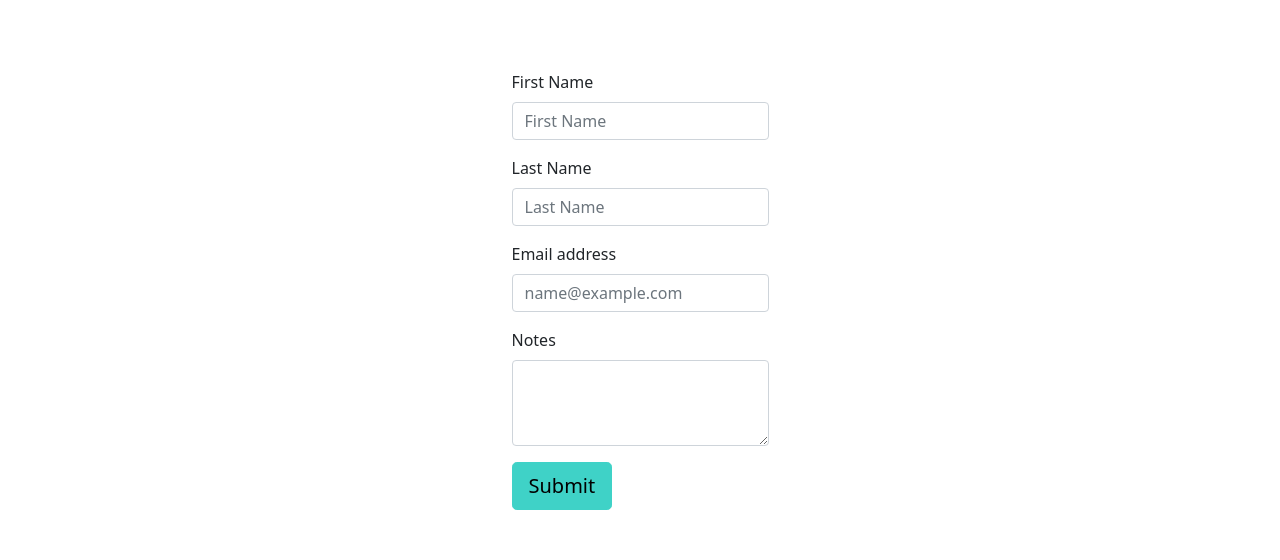
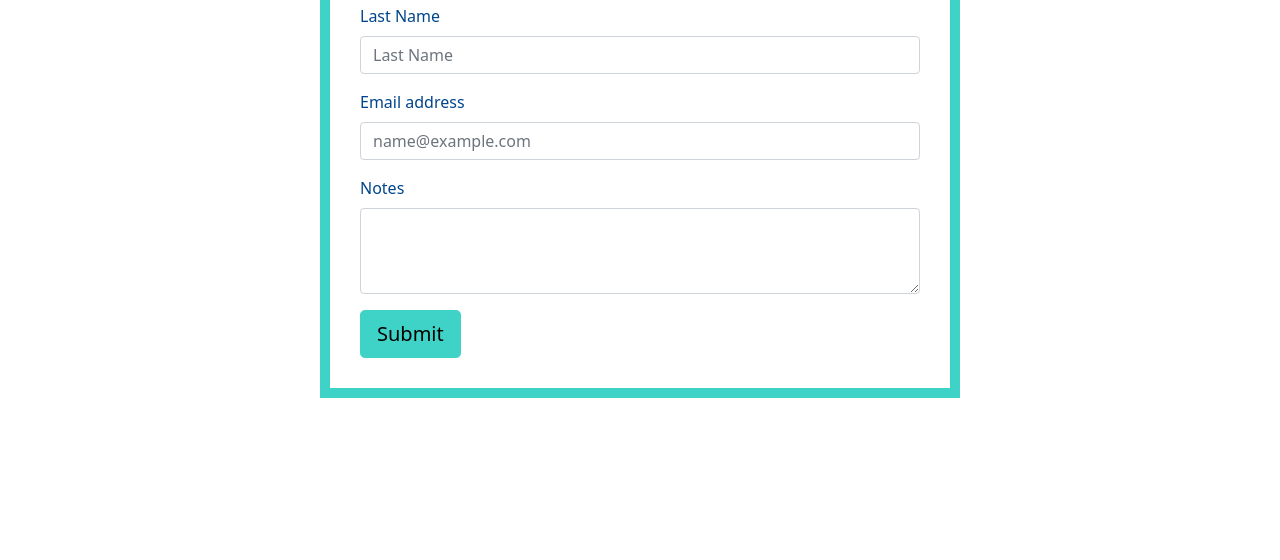
Before and after one commit to dereklewis/New-React-Portfolio, a React (Create React App) app in the folder client/: page /contact in a window 1280 px wide. Shown: the part 186-746 px from the top of the page. Built offline with nearby package versions, Linux system fonts and the light colour scheme.

Commit message:
changed the form styling for the Contact Form

```diff
--- a/client/src/App.css
+++ b/client/src/App.css
@@ -41,15 +41,20 @@
 .form {
   display: flex;
   justify-content: center;
-  padding-top: 20%;
+  padding-top: 5%;
+  padding-bottom: 5%;
 }
 .form-items {
   justify-content: center;
+  width: 50%;
+  border: solid var(--accentGreen) 10px;
+  padding: 30px;
+  color: var(--dark);
 }
 
-/* .project-cards {
+.project-cards {
   padding-top: 20%;
-} */
+}
 
 .header1 {
   font-size: 40px;
@@ -103,9 +108,9 @@
   margin-top: 2px;
 }
 
-/* .card-img-top {
+.card-img-top {
   margin-top: 70px;
-} */
+}
 
 .spacingDiv {
   height: 100px;
--- a/client/src/Pages/Portfolio.js
+++ b/client/src/Pages/Portfolio.js
@@ -4,9 +4,7 @@ import { ExternalLink } from "react-external-link";
 import Concert from "../components/assets/concert.png";
 import GitOutside from "../components/assets/gitoutside.png";
 import Workout from "../components/assets/workout.png";
-import NoteTaker from "../components/assets/notetaker.png";
 import Lyrific from "../components/assets/lyrific.png";
-import DayPlanner from "../components/assets/dayplanner.png";
 
 const Project = () => {
   return (
```
Also changed, not shown: client/src/setupTests.js (deleted, +0 -5 lines), client/src/logo.svg (deleted), 1 other file (tests, documents, lock files or other folders).
